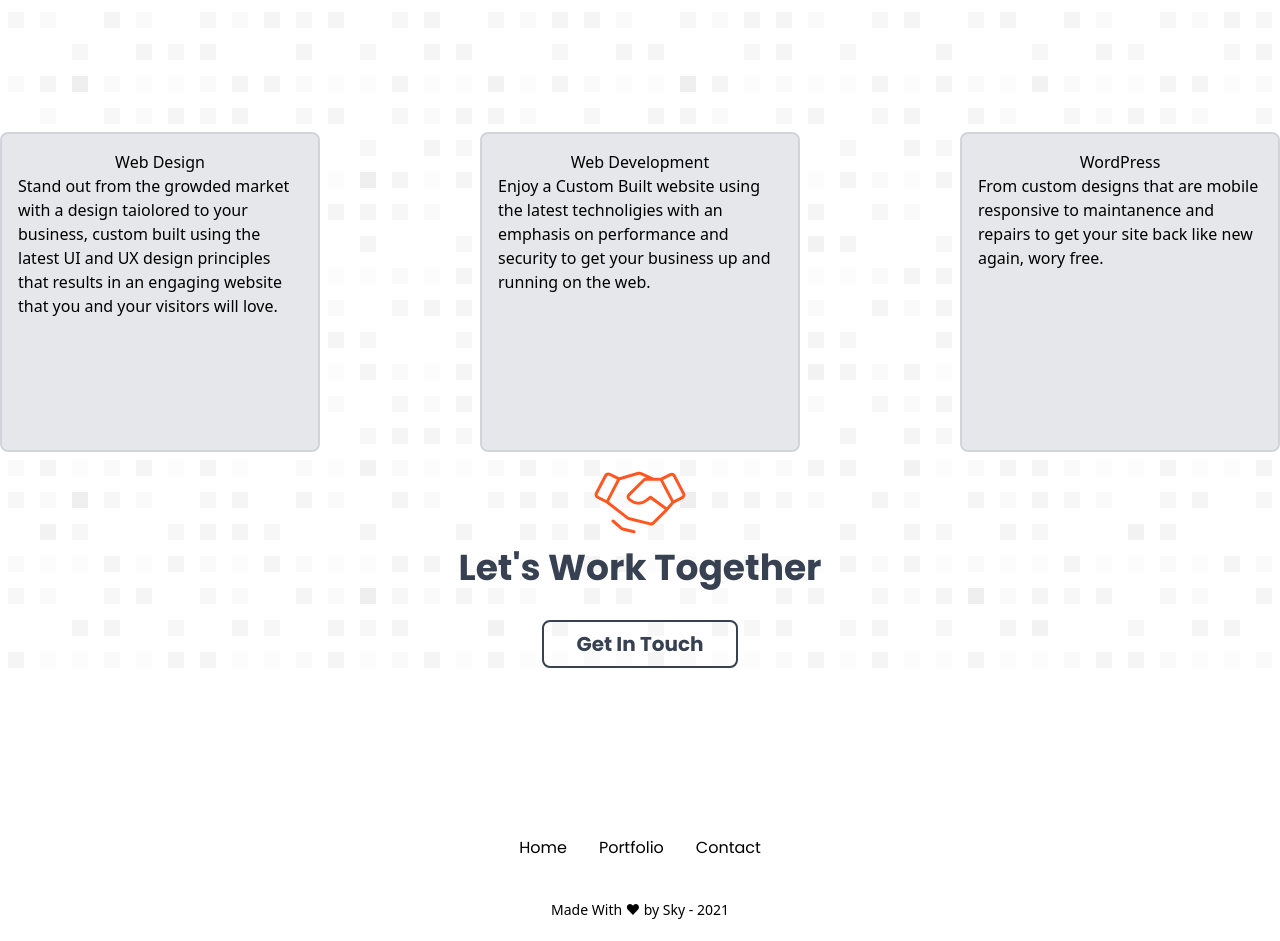
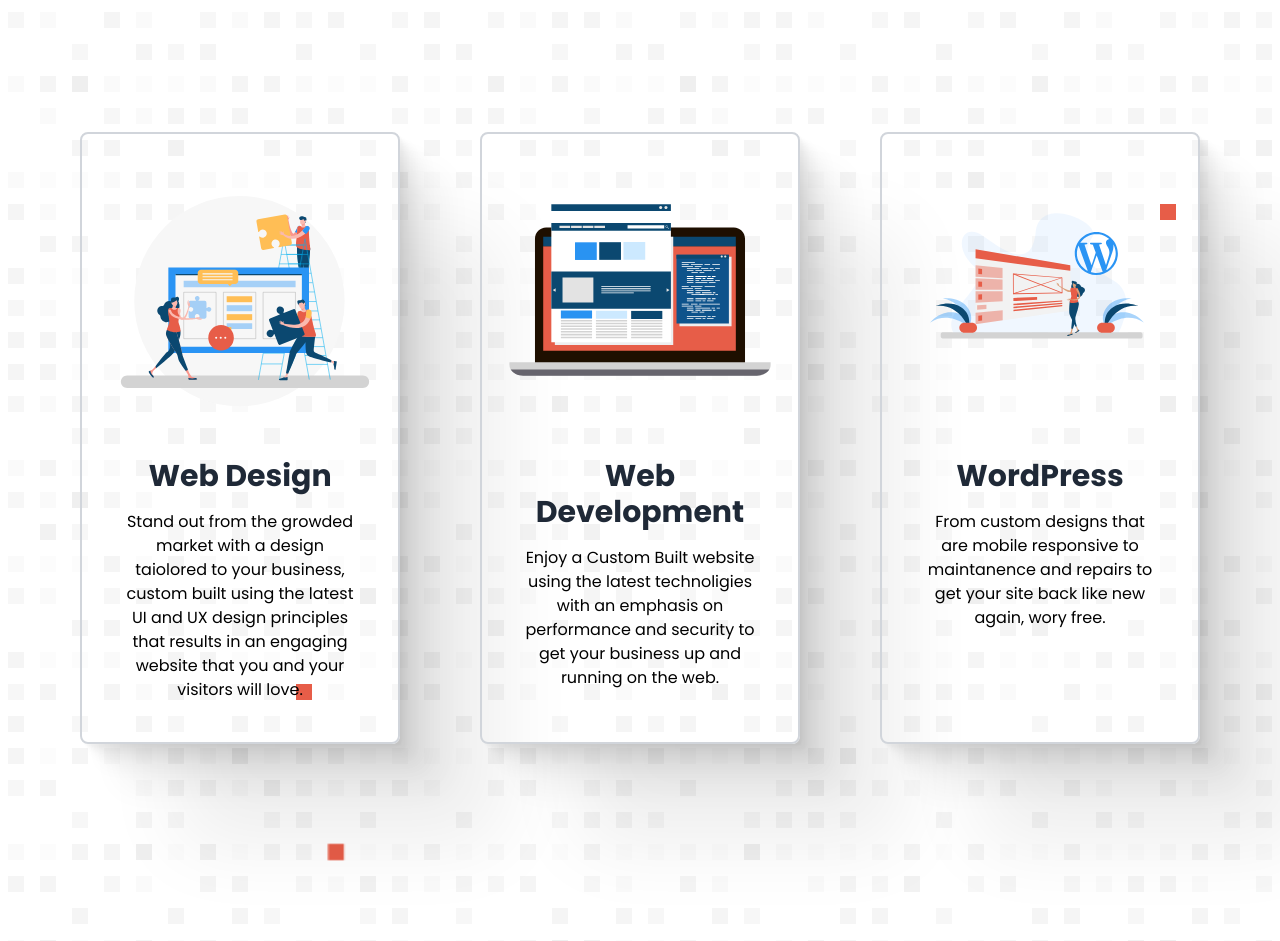
Before and after one commit to skystanoyevitch/sky-portfolio, a React (Create React App) app: page / in a window 1280 px wide. Shown: the part 760-1701 px from the top of the page. Built offline with nearby package versions, Linux system fonts and the light colour scheme.

Commit message:
refactor

```diff
--- a/src/Pages/Home/Components/FeaturedProjects.jsx
+++ b/src/Pages/Home/Components/FeaturedProjects.jsx
@@ -2,6 +2,10 @@ import { motion } from "framer-motion";
 import React from "react";
 import { useInView } from "react-intersection-observer";
 import Arrows from "../../../icons/Arrows";
+
+import WebsiteIcon from "../../../images/website.svg";
+import CreativeIcon from "../../../images/creative-team.svg";
+import WordPressIcon from "../../../images/wordpress-icon.svg";
 
 const aboutSectionVariant = {
 	initial: {
@@ -25,33 +29,52 @@ function FeaturedProjects() {
 			variants={aboutSectionVariant}
 			initial="initial"
 			animate={inView ? "animate" : "initial"}
-			className="container mx-auto"
+			className="container mx-auto h-screen"
 		>
-			<div className="flex justify-between">
-				<div className="border-2 border-orange-500 lg:h-80 lg:w-80 bg-gray-200 rounded-lg lg:p-4">
-					<h1 className="text-center">Web Design</h1>
-					<p>
+			<div className="flex justify-evenly">
+				<div className="lg:w-80 border-2 border-orange-500 rounded-lg lg:p-4 shadow-mainBoxShadow">
+					<img src={CreativeIcon} alt="" srcset="" />
+
+					<div className="lg:p-6">
+						<h1 className="text-center lg:text-3xl lg:pb-4 font-poppins font-bold text-gray-800">
+							Web Design
+						</h1>
+						<p className="text-md font-poppins font-lite text-center">
 							Stand out from the growded market with a design
 							taiolored to your business, custom built using the
-						latest UI and UX design principles that results in an
-						engaging website that you and your visitors will love.
+							latest UI and UX design principles that results in
+							an engaging website that you and your visitors will
+							love.
 						</p>
 					</div>
-				<div className="border-2 border-orange-500 lg:h-80 lg:w-80 bg-gray-200 rounded-lg lg:p-4">
-					<h1 className="text-center">Web Development</h1>
-					<p>
+				</div>
+				<div className="lg:w-80 border-2 border-orange-500 rounded-lg lg:p-4 shadow-mainBoxShadow">
+					<img src={WebsiteIcon} alt="" srcset="" />
+
+					<div className="lg:p-6">
+						<h1 className="text-center lg:text-3xl lg:pb-4 font-poppins font-bold text-gray-800">
+							Web Development
+						</h1>
+						<p className="text-md font-poppins font-lite text-center">
 							Enjoy a Custom Built website using the latest
 							technoligies with an emphasis on performance and
-						security to get your business up and running on the web.
+							security to get your business up and running on the
+							web.
 						</p>
 					</div>
-				<div className="border-2 border-orange-500 lg:h-80 lg:w-80 bg-gray-200 rounded-lg lg:p-4">
-					<h1 className="text-center">WordPress</h1>
-					<p>
+				</div>
+				<div className="lg:w-80 border-2 border-orange-500 rounded-lg lg:p-4 shadow-mainBoxShadow">
+					<img src={WordPressIcon} alt="" srcset="" />
+					<div className="lg:p-6">
+						<h1 className="text-center lg:text-3xl lg:pb-4 font-poppins font-bold text-gray-800">
+							WordPress
+						</h1>
+						<p className="text-md font-poppins font-lite text-center">
 							From custom designs that are mobile responsive to
-						maintanence and repairs to get your site back like new
-						again, wory free.
+							maintanence and repairs to get your site back like
+							new again, wory free.
 						</p>
+					</div>
 				</div>
 			</div>
 		</section>
```
Lines whose indentation alone changed are shown as unchanged.
